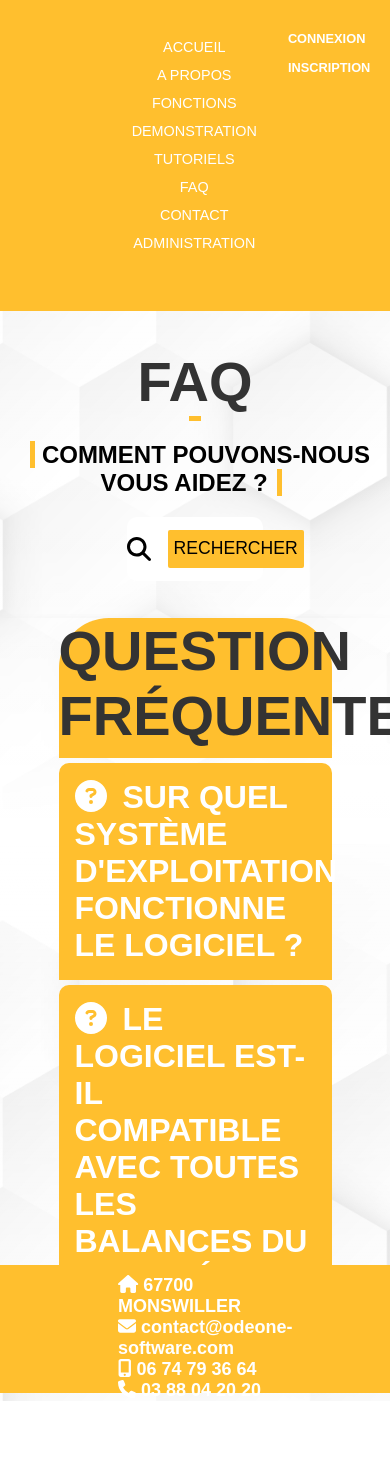
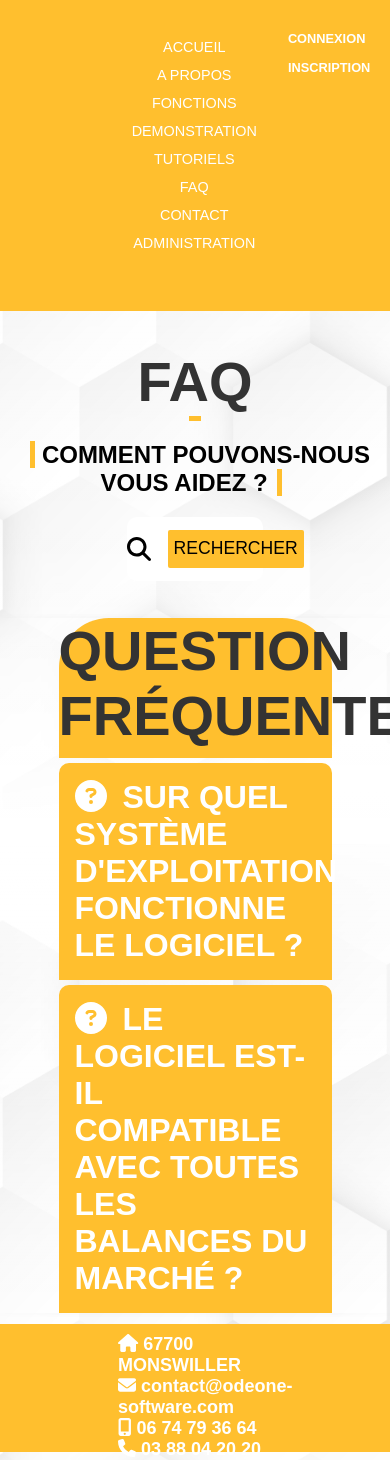
Before and after one commit to CodeMajorGeek/OdeoneSoftware-CCI, a React (Create React App) app in the folder react-front/: page /faq in a window 390 px wide. Shown: the top 1460 px of the page. Before the commit the page ends 1401 px from the top, so only its background shows below. Built offline with nearby package versions, Linux system fonts and the light colour scheme.

Commit message:
Add some media queries for the faq page.

```diff
--- a/react-front/src/routes/styles/FAQ.css
+++ b/react-front/src/routes/styles/FAQ.css
@@ -54,6 +54,7 @@
     background-color: rgb(255, 191, 46);
     border-radius: 2px;
     text-transform: uppercase;
+    width: 150px;
 }
 
 .faq .search-btn:hover {
@@ -61,6 +62,7 @@
     background-color: #FFF;
     color: #000;
     border: 5px solid rgb(255, 191, 46);
+    width: 150px;
 }
 
 .faq .result {
@@ -76,3 +78,9 @@
     width: 70%;
     margin: auto;
 }
+
+@media (max-width: 1350px) {
+    .faq .result {
+        margin-bottom: 15%;
+    }
+}
```
